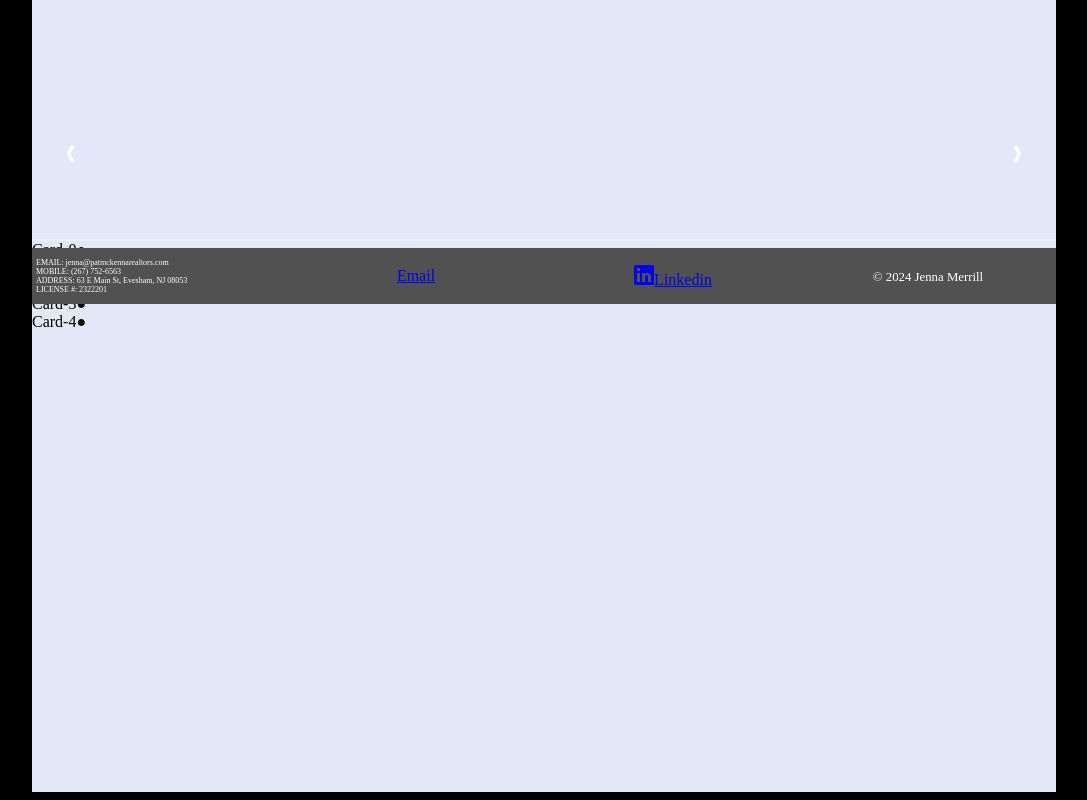
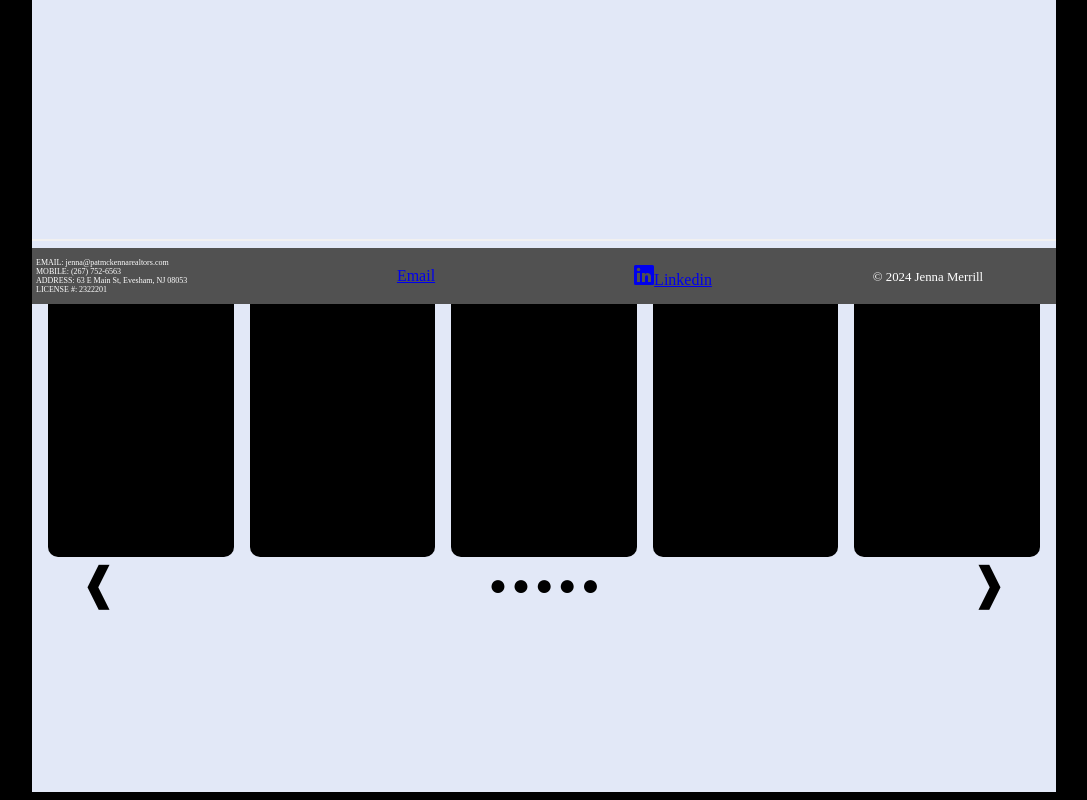
Before and after one commit to jenna-homepage/jenna-homepage.github.io, a React (Create React App) app in the folder jenna-frontend/: page / in a window 1280 px wide. Shown: the part 496-1296 px from the top of the page, without its empty margins (96-1183 px from the left). Built offline with nearby package versions, Linux system fonts and the light colour scheme.

Commit message:
working out carousel progress

```diff
--- a/jenna-frontend/src/components/Carousel.jsx
+++ b/jenna-frontend/src/components/Carousel.jsx
@@ -1,50 +1,61 @@
-import React, { useRef, useState, useCallback } from "react";
+import React, { useRef, useState, useEffect, useCallback } from "react";
 import styled from "styled-components";
 
 const Container = styled.div`
   min-height: 3vh;
+  padding: 1em;
+`;
+
+const CardsContainer = styled.div`
   display: flex;
+  gap: 1em;
+  overflow: hidden;
   transition: transform ease-out 0.3s;
 `;
 
-const CardsContainer = styled.div`
-  overflow: hidden;
-  height: 100%;
+const Card = styled.div`
+  color: white;
+  width: 400px;
+  height: 300px;
+  border-radius: 10px;
+  background-size: cover;
+  background-position: center;
+  background-color: black;
+`;
+// ${({ $image }) => `background-image: url(${$image});`}
+
+const PaginationContainer = styled.div`
+  display: flex;
+  flex-direction: row;
+  justify-content: space-between;
 `;
 
-const Card = styled.div`
-  width: 100%;
-  height: 100%;
-  borderradius: 10px;
-  backgroundsize: cover;
-  backgroundposition: center;
+const DotContainer = styled.div`
+  display: flex;
+  gap: 5px;
+  justify-content: center;
+`;
+const DotWrapper = styled.div`
+  position: relative;
+  top: 20%;
+  cursor: pointer;
+  font-size: 30px;
 `;
 
-const PaginationContainer = styled.div`
-display: "flex",
-  justifyContent: "center",`;
-const DotWrapper = styled.div` margin: "0 3px",
-  cursor: "pointer",
-  fontSize: "20px",`;
-
 const RightArrow = styled.div`
-  position: absolute;
+  position: relative;
   top: 50%;
-  transform: translate(0, -50%);
   right: 32px;
-  fontsize: 45px;
-  color: #fff;
+  font-size: 45px;
   zindex: 1;
   cursor: pointer;
 `;
 
 const LeftArrow = styled.div`
-  position: absolute;
+  position: relative;
   top: 50%;
-  transform: translate(0, -50%);
   left: 32px;
-  fontsize: 45px;
-  color: #fff;
+  font-size: 45px;
   zindex: 1;
   cursor: pointer;
 `;
@@ -53,13 +64,33 @@ const Carousel = () => {
   // temp props
   const parentWidth = 500;
   const slides = [
-    { url: "http://localhost:3000/image-1.jpg", title: "beach" },
-    { url: "http://localhost:3000/image-2.jpg", title: "boat" },
-    { url: "http://localhost:3000/image-3.jpg", title: "forest" },
-    { url: "http://localhost:3000/image-4.jpg", title: "city" },
-    { url: "http://localhost:3000/image-5.jpg", title: "italy" },
+    {
+      url: "./image-1.jpg",
+      title: "beach",
+      altText: "beach",
+    },
+    {
+      url: "./image-2.jpg",
+      title: "boat",
+      altText: "boat",
+    },
+    {
+      url: "./image-3.jpg",
+      title: "forest",
+      altText: "forest",
+    },
+    {
+      url: "./image-4.jpg",
+      title: "city",
+      altText: "city",
+    },
+    {
+      url: "./image-5.jpg",
+      title: "italy",
+      altText: "italy",
+    },
   ];
-
+  const autoScroll = false;
   const timerRef = useRef(null);
   const [currentIndex, setCurrentIndex] = useState(0);
   const goToPrevious = () => {
@@ -76,11 +107,30 @@ const Carousel = () => {
     setCurrentIndex(slideIndex);
   };
 
+  useEffect(() => {
+    if (!autoScroll) return;
+    if (timerRef.current) {
+      clearTimeout(timerRef.current);
+    }
+    timerRef.current = setTimeout(() => {
+      goToNext();
+    }, 2000);
+
+    return () => clearTimeout(timerRef.current);
+  }, [goToNext]);
+
   const _renderCards = () => {
     return (
       slides &&
-      slides.map((_, index) => {
-        return <Card key={`Card-${index}`}>{`Card-${index}`}</Card>;
+      slides.map((slide, index) => {
+        const { title, url } = slide;
+        return (
+          <Card
+            onClick={() => console.log("clicked on card", index)}
+            key={`Card-${index}`}
+            $image={url}
+          >{`Card-${index}`}</Card>
+        );
       })
     );
   };
@@ -89,18 +139,31 @@ const Carousel = () => {
     return (
       slides &&
       slides.map((_, index) => {
-        return <DotWrapper key={`PaginationDot-${index}`}>●</DotWrapper>;
+        return (
+          <DotWrapper
+            key={`PaginationDot-${index}`}
+            $index={index}
+            $currentIndex={currentIndex}
+            onClick={() => console.log("clicked on index", index)}
+          >
+            ●
+          </DotWrapper>
+        );
       })
     );
   };
   return (
     <Container>
-      <div>
-        <LeftArrow>❰</LeftArrow>
-        <RightArrow>❱</RightArrow>
-      </div>
       <CardsContainer>{slides && _renderCards()}</CardsContainer>
-      <PaginationContainer>{slides && _renderPagination()}</PaginationContainer>
+      <PaginationContainer>
+        <LeftArrow onClick={() => console.log("clicked on left arrow")}>
+          ❰
+        </LeftArrow>
+        <DotContainer>{slides && _renderPagination()}</DotContainer>
+        <RightArrow onClick={() => console.log("clicked on right arrow")}>
+          ❱
+        </RightArrow>
+      </PaginationContainer>
     </Container>
   );
 };
```
